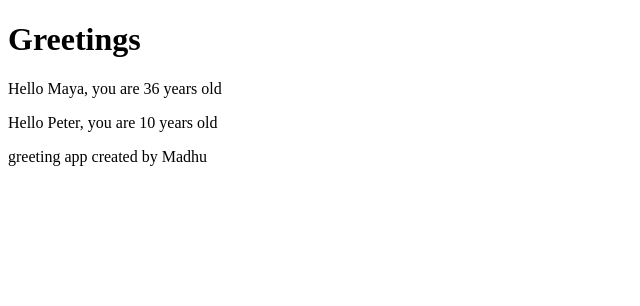
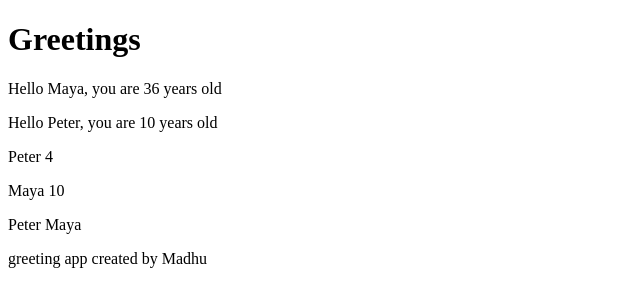
Before and after one commit to Madhusmitamis/01-part1-react, a React (Vite) app: page / in a window 1280 px wide. Shown: the top 306 px of the page, without its empty margins (0-640 px from the left). Built offline with nearby package versions, Linux system fonts and the light colour scheme.

Commit message:
final commit.

```diff
--- a/src/App.jsx
+++ b/src/App.jsx
@@ -21,6 +21,11 @@ const App = () => {
 
   const name = 'Peter'
   const age = 10
+  const friends = [
+    { name: 'Peter', age: 4 },
+    { name: 'Maya', age: 10 },
+  ]
+  const friend = [ 'Peter', ' Maya']
 
   return (
     <div>
@@ -28,6 +33,9 @@ const App = () => {
 
       <Hello name='Maya' age={26 + 10} />
       <Hello name={name} age={age} />
+      <p>{friends[0].name} {friends[0].age}</p>
+      <p>{friends[1].name} {friends[1].age}</p>
+      <p>{friend}</p>
       <Footer/>
     </div>
   )
```
